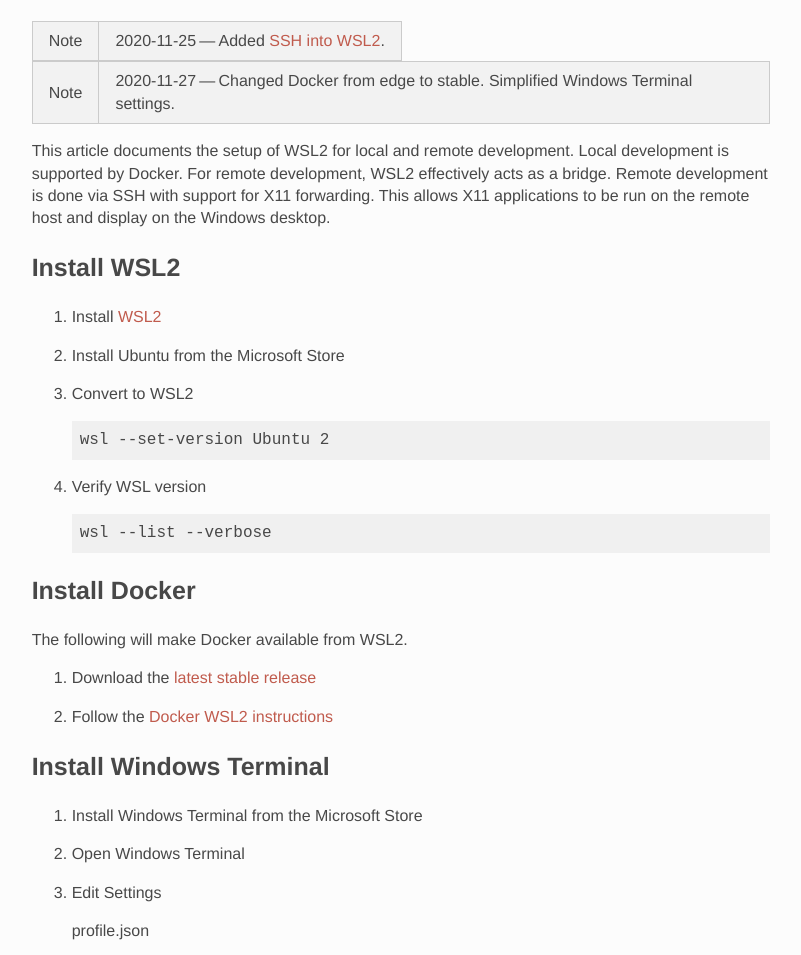
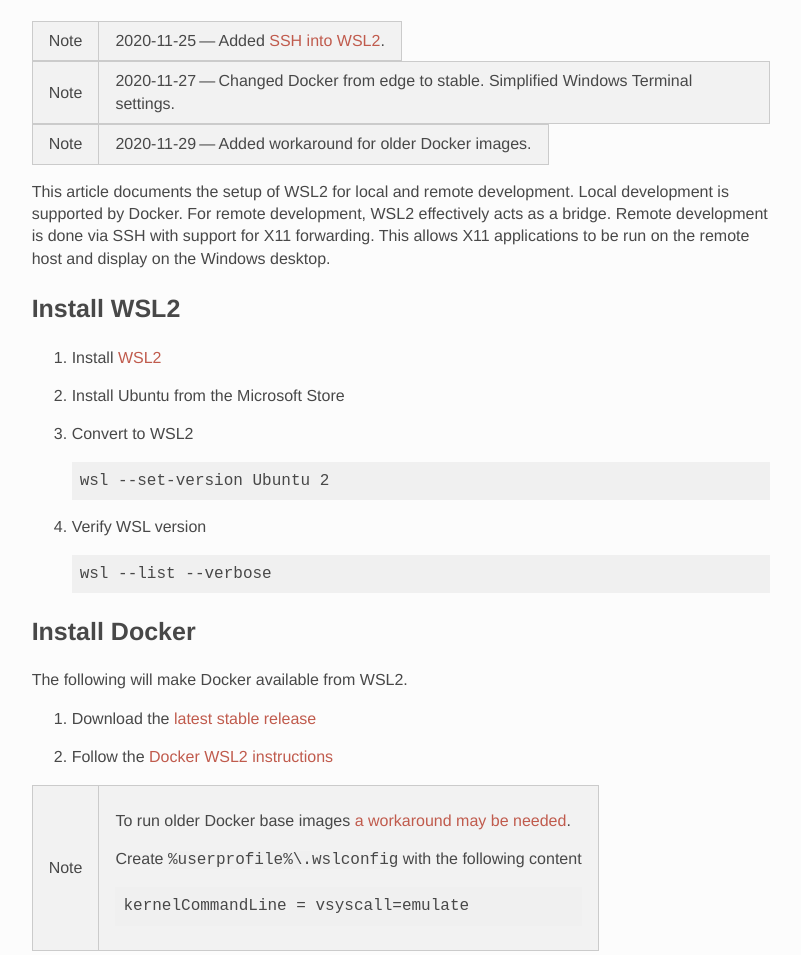
Before and after one commit to rfdonnelly/rfdonnelly.github.io, a plain HTML site: page posts/wsl2/index.html in a window 1280 px wide. Shown: the part 140-1095 px from the top of the page, without its empty margins (243-1044 px from the left). Drawn offline with Linux system fonts and the light colour scheme.

Commit message:
Publish Sun Nov 29 00:52:38 PST 2020

```diff
--- a/index.xml
+++ b/index.xml
@@ -23,7 +23,7 @@
       <pubDate>Mon, 03 Feb 2020 22:44:58 +0000</pubDate>
 
       <guid>https://rfdonnelly.github.io/posts/wsl2/</guid>
-      <description>Note  2020-11-25 — Added SSH into WSL2.       Note  2020-11-27 — Changed Docker from edge to stable. Simplified Windows Terminal settings.     This article documents the setup of WSL2 for local and remote development. Local development is supported by Docker. For remote development, WSL2 effectively acts as a bridge. Remote development is done via SSH with support for X11 forwarding.</description>
+      <description>Note  2020-11-25 — Added SSH into WSL2.       Note  2020-11-27 — Changed Docker from edge to stable. Simplified Windows Terminal settings.       Note  2020-11-29 — Added workaround for older Docker images.     This article documents the setup of WSL2 for local and remote development. Local development is supported by Docker. For remote development, WSL2 effectively acts as a bridge.</description>
     </item>
 
     <item>
--- a/posts/index.xml
+++ b/posts/index.xml
@@ -23,7 +23,7 @@
       <pubDate>Mon, 03 Feb 2020 22:44:58 +0000</pubDate>
 
       <guid>https://rfdonnelly.github.io/posts/wsl2/</guid>
-      <description>Note  2020-11-25 — Added SSH into WSL2.       Note  2020-11-27 — Changed Docker from edge to stable. Simplified Windows Terminal settings.     This article documents the setup of WSL2 for local and remote development. Local development is supported by Docker. For remote development, WSL2 effectively acts as a bridge. Remote development is done via SSH with support for X11 forwarding.</description>
+      <description>Note  2020-11-25 — Added SSH into WSL2.       Note  2020-11-27 — Changed Docker from edge to stable. Simplified Windows Terminal settings.       Note  2020-11-29 — Added workaround for older Docker images.     This article documents the setup of WSL2 for local and remote development. Local development is supported by Docker. For remote development, WSL2 effectively acts as a bridge.</description>
     </item>
 
     <item>
--- a/posts/wsl2/index.html
+++ b/posts/wsl2/index.html
@@ -443,6 +443,18 @@ code, kbd, pre, samp {
 </tr>
 </tbody></table>
 </div>
+<div class="admonitionblock note">
+<table class='pure-table pure-table-striped'>
+<tbody><tr>
+<td class="icon">
+<div class="title">Note</div>
+</td>
+<td class="content">
+2020-11-29 — Added workaround for older Docker images.
+</td>
+</tr>
+</tbody></table>
+</div>
 <div class="paragraph">
 <p>This article documents the setup of WSL2 for local and remote development.
 Local development is supported by Docker.
@@ -496,6 +508,26 @@ This allows X11 applications to be run on the remote host and display on the Win
 <p>Follow the <a href="https://docs.docker.com/docker-for-windows/wsl/">Docker WSL2 instructions</a></p>
 </li>
 </ol>
+</div>
+<div class="admonitionblock note">
+<table class='pure-table pure-table-striped'>
+<tbody><tr>
+<td class="icon">
+<div class="title">Note</div>
+</td>
+<td class="content">
+<div class="paragraph">
+<p>To run older Docker base images <a href="https://github.com/microsoft/WSL/issues/4694">a workaround may be needed</a>.</p>
+</div>
+<div class="listingblock">
+<div class="title">Create <code>%userprofile%\.wslconfig</code> with the following content</div>
+<div class="content">
+<pre class="highlight"><code>kernelCommandLine = vsyscall=emulate</code></pre>
+</div>
+</div>
+</td>
+</tr>
+</tbody></table>
 </div>
 </div>
 </div>
```
